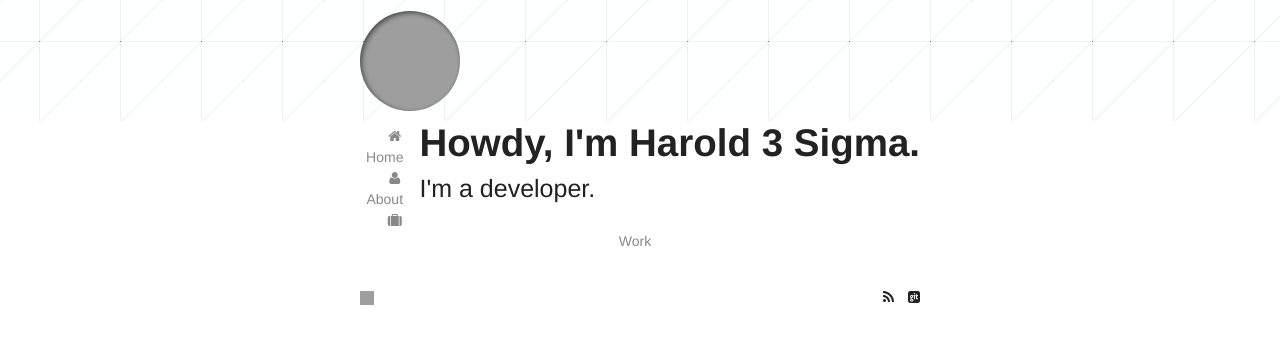
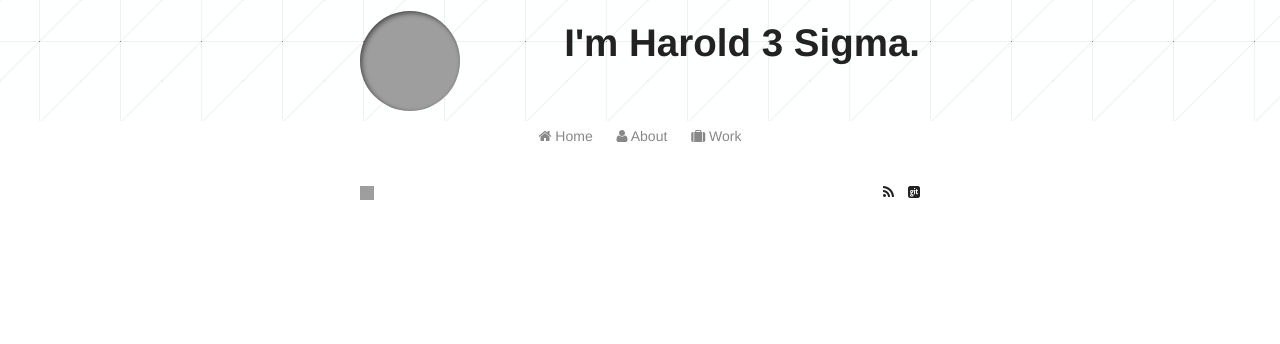
Before and after one commit to harold3sigma/harold3sigma.github.io, a Jekyll site: the page built from index.html, in a window 1280 px wide. Shown: the top 344 px of the page. Built offline with Jekyll 4.4.1, drawn with Linux system fonts in a browser that asks for light colours; Markdown is read by kramdown in place of the engine named in the settings; the list of posts is cut into pages by our own code; comment, search, counter and statistics services are not loaded; grey boxes are pictures that could not be loaded.

Commit message:
enable avatar

```diff
--- a/_layouts/default.html
+++ b/_layouts/default.html
@@ -57,11 +57,10 @@
 <header>
   <div class="container">
     <div class="header-avatar">
-      <a class="avatar-link" href="/" style="background-image:url(/assets/img/harold.jpg)"></a>
+      <a class="avatar-link" href="/" style="background-image:url(/assets/img/harold.png)"></a>
     </div>
     <div class="header-title">
-      <h1>Howdy, I'm Harold 3 Sigma.</h1>
-      <h2>I'm a developer.
+      <h1>I'm Harold 3 Sigma.</h1>
     </div>
   </div>
 </header>
--- a/index.html
+++ b/index.html
@@ -1,6 +1,6 @@
 ---
 layout: default
-title: Jigar Patel - JAP
+title: Harold 3 Sigma
 ---
 
 <ul class="posts">
```
